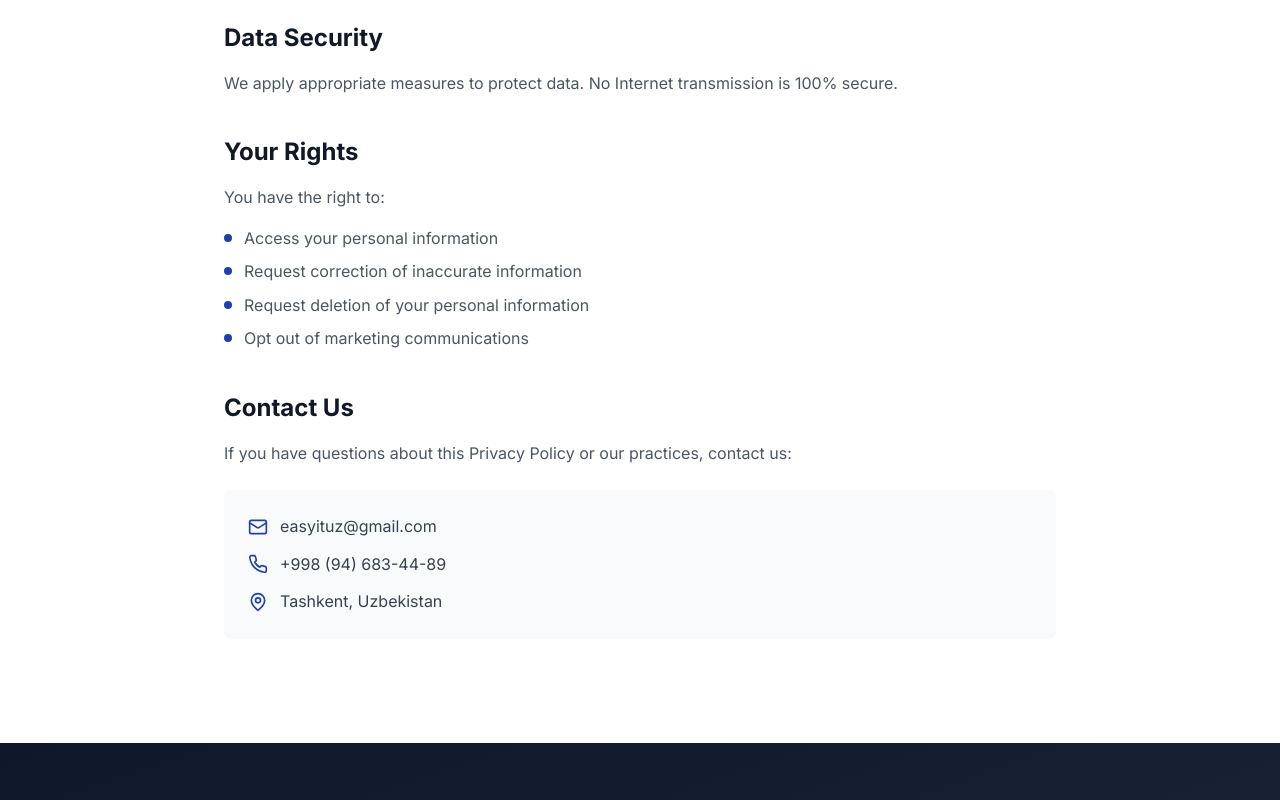
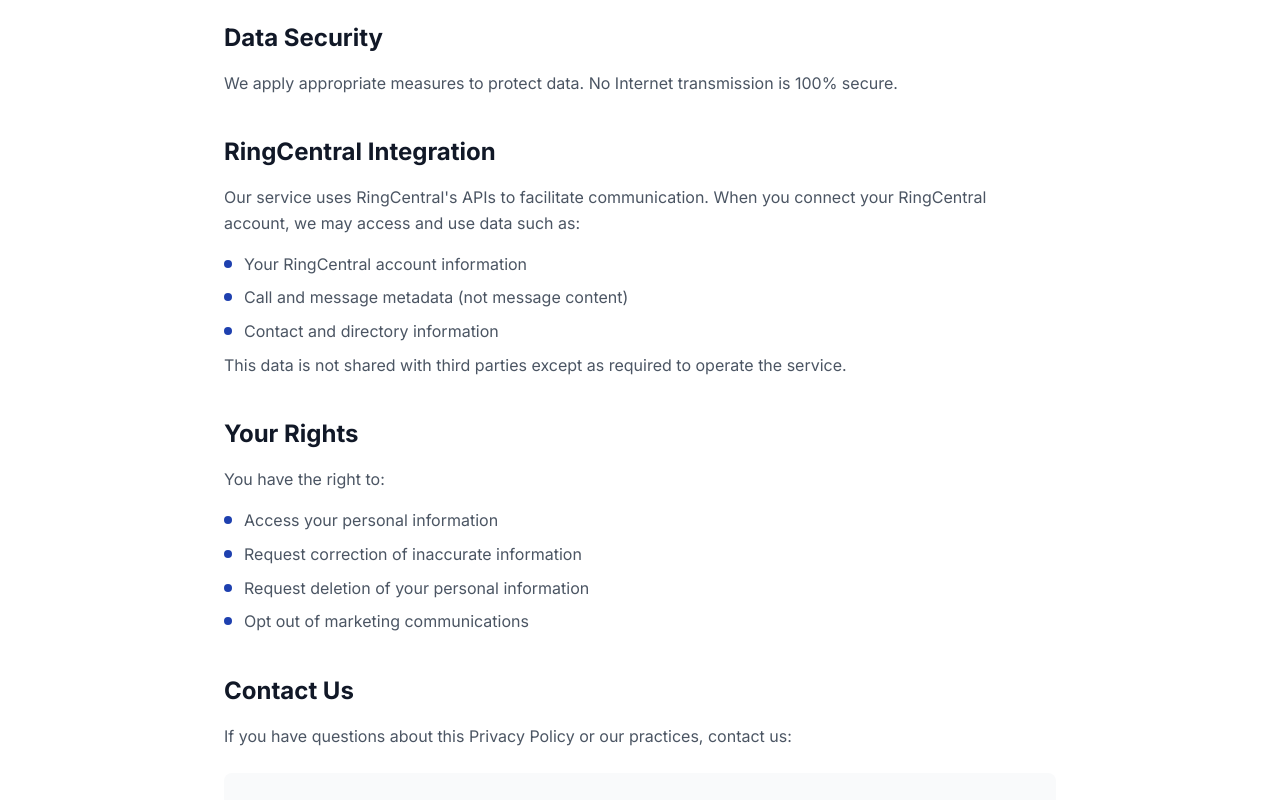
Before and after one commit to EasyRelay/easy-it-uz, a React (Vite) app: page /privacy-policy in a window 1280 px wide. Shown: the part 1080-1880 px from the top of the page. Built offline with nearby package versions, Linux system fonts and the light colour scheme.

Commit message:
add ring central

```diff
--- a/src/components/Footer.tsx
+++ b/src/components/Footer.tsx
@@ -110,7 +110,11 @@ const Footer = () => {
               </div>
               <div className="flex items-center gap-3">
                 <MapPin className="w-5 h-5 text-blue-400 flex-shrink-0" />
-                <span className="text-gray-300">{t('contact.info.city')}</span>
+                <Link to={'https://www.google.com/maps/place/41%C2%B019\'25.1%22N+69%C2%B013\'53.5%22E/@41.323645,69.231535,17z/data=!3m1!4b1!4m4!3m3!8m2!3d41.323645!4d69.231535?entry=ttu'}
+                  className='text-gray-300 hover:text-white transition-colors'
+                >
+                  {t('contact.info.city')}
+                </Link>
               </div>
             </div>
           </div>
--- a/src/i18n.ts
+++ b/src/i18n.ts
@@ -214,7 +214,15 @@ const resources = {
             optout: 'Opt out of marketing communications'
           },
           contactTitle: 'Contact Us',
-          contactIntro: 'If you have questions about this Privacy Policy or our practices, contact us:'
+          contactIntro: 'If you have questions about this Privacy Policy or our practices, contact us:',
+          ringCentral: 'RingCentral Integration',
+          ringCentralDesc: 'Our service uses RingCentral\'s APIs to facilitate communication. When you connect your RingCentral account, we may access and use data such as:',
+          ringCentralList: {
+            opp1: 'Your RingCentral account information',
+            opp2: 'Call and message metadata (not message content)',
+            opp3: 'Contact and directory information',
+          },
+          ringCentralNote: 'This data is not shared with third parties except as required to operate the service.',
         },
         terms: {
           title: 'Terms of Service',
@@ -409,7 +417,16 @@ const resources = {
           rightsIntro: 'Вы имеете право:',
           rightsList: { access: 'Доступ к данным', correct: 'Исправление неточностей', delete: 'Удаление данных', optout: 'Отказ от маркетинговых рассылок' },
           contactTitle: 'Связаться с нами',
-          contactIntro: 'По вопросам политики и практик свяжитесь с нами:'
+          contactIntro: 'По вопросам политики и практик свяжитесь с нами:',
+          ringCentral: "Интеграция с RingCentral",
+          ringCentralDesc: "Наш сервис использует API RingCentral для обеспечения связи. Когда вы подключаете свою учетную запись RingCentral, мы можем получить доступ и использовать такие данные, как:",
+          ringCentralList: {
+            opp1: "Информация о вашей учетной записи RingCentral",
+            opp2: "Метаданные звонков и сообщений (не содержимое сообщений)",
+            opp3: "Контактная и справочная информация"
+          },
+          ringCentralNote: "Эти данные не передаются третьим лицам, кроме случаев, когда это необходимо для работы сервиса."
+
         },
         terms: {
           title: 'Условия обслуживания',
@@ -593,7 +610,16 @@ const resources = {
           rightsIntro: 'Siz quyidagi huquqlarga egasiz:',
           rightsList: { access: 'Ma’lumotlarga kirish', correct: 'Noto‘g‘ri ma’lumotni tuzatish', delete: 'Ma’lumotni o‘chirish', optout: 'Marketing xabarlardan voz kechish' },
           contactTitle: 'Biz bilan bog‘laning',
-          contactIntro: 'Ushbu siyosat yoki amaliyotlar bo‘yicha savollar bo‘lsa, bizga murojaat qiling:'
+          contactIntro: 'Ushbu siyosat yoki amaliyotlar bo‘yicha savollar bo‘lsa, bizga murojaat qiling:',
+          ringCentral: "RingCentral integratsiyasi",
+          ringCentralDesc: "Xizmatimiz aloqa qilish uchun RingCentral API’laridan foydalanadi. Siz RingCentral hisobingizni ulaganingizda, biz quyidagi maʼlumotlarga kirishimiz va ulardan foydalanishimiz mumkin:",
+          ringCentralList: {
+            opp1: "Sizning RingCentral hisobingiz haqida maʼlumot",
+            opp2: "Qoʻngʻiroq va xabarlar metamaʼlumotlari (xabar mazmuni emas)",
+            opp3: "Kontaktlar va maʼlumotnoma maʼlumotlari"
+          },
+          ringCentralNote: "Ushbu maʼlumotlar xizmatni ishlatish uchun zarur boʻlgan hollardan tashqari uchinchi shaxslarga berilmaydi."
+
         },
         terms: {
           title: 'Xizmat ko‘rsatish shartlari',
--- a/src/pages/PrivacyPolicy.tsx
+++ b/src/pages/PrivacyPolicy.tsx
@@ -96,6 +96,30 @@ const PrivacyPolicy: React.FC = () => {
           </section>
 
           <section className="mb-10">
+            <h2 className="text-2xl font-bold text-gray-900 mb-4">{t('legal.privacy.ringCentral')}</h2>
+            <p className="text-gray-600 leading-relaxed mb-4">
+              {t('legal.privacy.ringCentralDesc')}
+            </p>
+            <ul className="space-y-2 text-gray-600">
+              <li className="flex items-start">
+                <span className="w-2 h-2 bg-blue-800 rounded-full mt-2 mr-3 flex-shrink-0"></span>
+                {t('legal.privacy.ringCentralList.opp1')}
+              </li>
+              <li className="flex items-start">
+                <span className="w-2 h-2 bg-blue-800 rounded-full mt-2 mr-3 flex-shrink-0"></span>
+                {t('legal.privacy.ringCentralList.opp2')}
+              </li>
+              <li className="flex items-start">
+                <span className="w-2 h-2 bg-blue-800 rounded-full mt-2 mr-3 flex-shrink-0"></span>
+                {t('legal.privacy.ringCentralList.opp3')}
+              </li>
+            </ul>
+            <p className="text-gray-600 mt-2 leading-relaxed">
+              {t('legal.privacy.ringCentralNote')}
+            </p>
+          </section>
+
+          <section className="mb-10">
             <h2 className="text-2xl font-bold text-gray-900 mb-4">{t('legal.privacy.rights')}</h2>
             <p className="text-gray-600 leading-relaxed mb-4">
               {t('legal.privacy.rightsIntro')}
```
